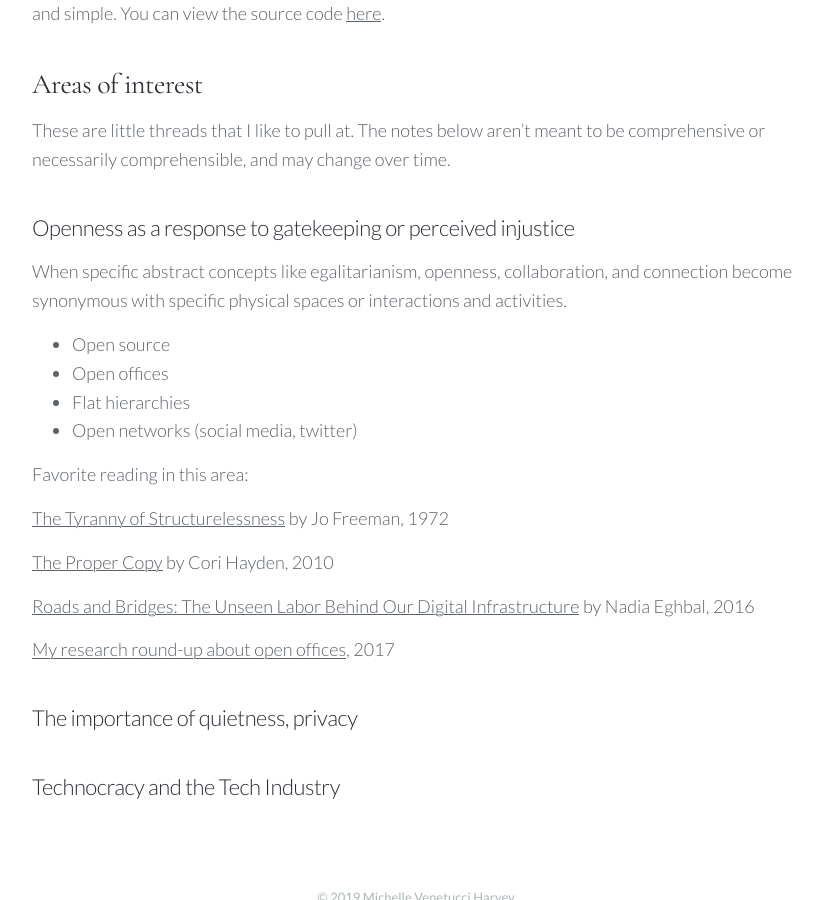
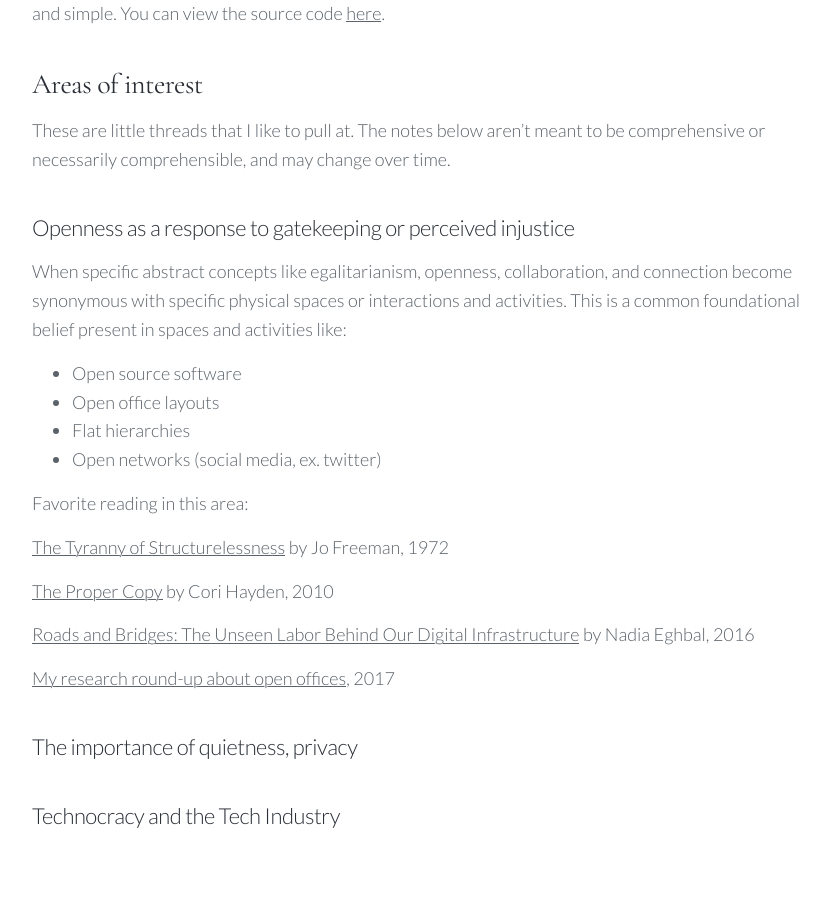
Before and after one commit to venetucci/personal-website, a Jekyll site: the page built from _pages/about.md, in a window 1280 px wide and 900 px high, scrolled down 1155 px. Shown: the whole window, without its empty margins (224-1054 px from the left). Built offline with Jekyll 4.4.1, drawn with Linux system fonts in a browser that asks for light colours; nearby versions of some CDN libraries.

Commit message:
Update from Forestry.io Michelle Venetucci Harvey updated _pages/about.md

```diff
--- a/_pages/about.md
+++ b/_pages/about.md
@@ -27,12 +27,12 @@ These are little threads that I like to pull at. The notes below aren't meant to
 
 ### Openness as a response to gatekeeping or perceived injustice
 
-When specific abstract concepts like egalitarianism, openness, collaboration, and connection become synonymous with specific physical spaces or interactions and activities.
+When specific abstract concepts like egalitarianism, openness, collaboration, and connection become synonymous with specific physical spaces or interactions and activities. This is a common foundational belief present in spaces and activities like:
 
-* Open source
-* Open offices
+* Open source software
+* Open office layouts
 * Flat hierarchies
-* Open networks (social media, twitter)
+* Open networks (social media, ex. twitter)
 
 Favorite reading in this area:
 
```
